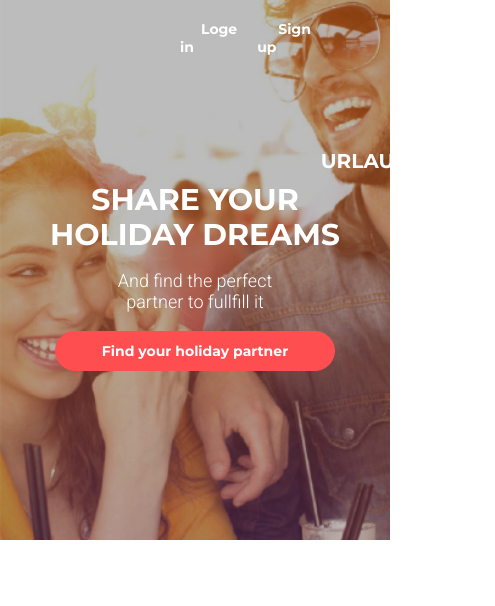
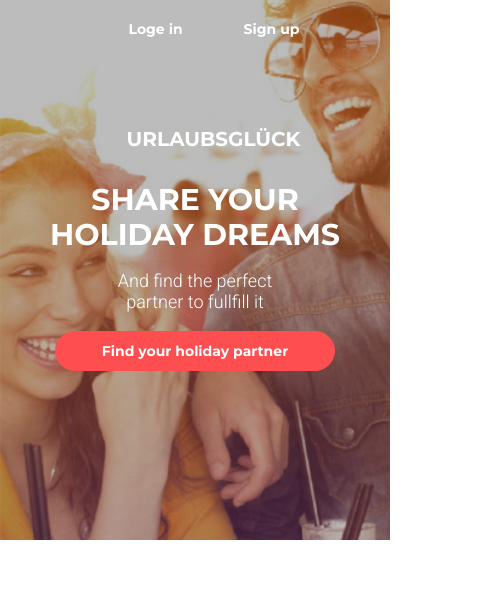
Before and after one commit to Dev-OlegM/goit-markup-hw-07, a plain HTML site: page index.html in a window 390 px wide. Shown: the top 606 px of the page, 495 px wide, since content can reach past the window. Drawn offline with Linux system fonts and the light colour scheme.

Commit message:
fixed header

```diff
--- a/css/style.css
+++ b/css/style.css
@@ -39,18 +39,19 @@ html {
 
 .header-section {
   position: absolute;
+  left: 25%;
   background-color: transparent;
 }
 
 .header {
   display: flex;
-  justify-content: center;
+  flex-direction: column;
+  align-items: center;
 }
 
 .header-list {
   display: flex;
   justify-content: center;
-  margin-left: 170px;
 }
 
 .header .header-item {
@@ -159,7 +160,7 @@ html {
     font-family: 'Montserrat', sans-serif;
     font-size: 20px;
     font-weight: 700;
-    padding-top: 150px;
+    margin-top: 90px;
   }
 
   .main-title {
```
